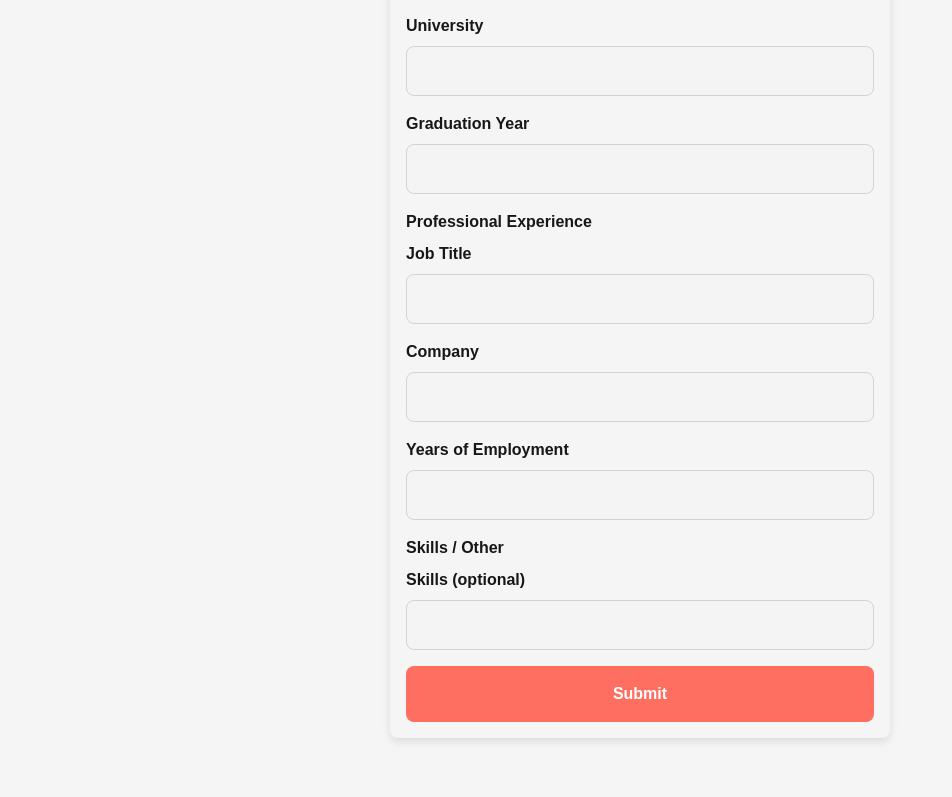
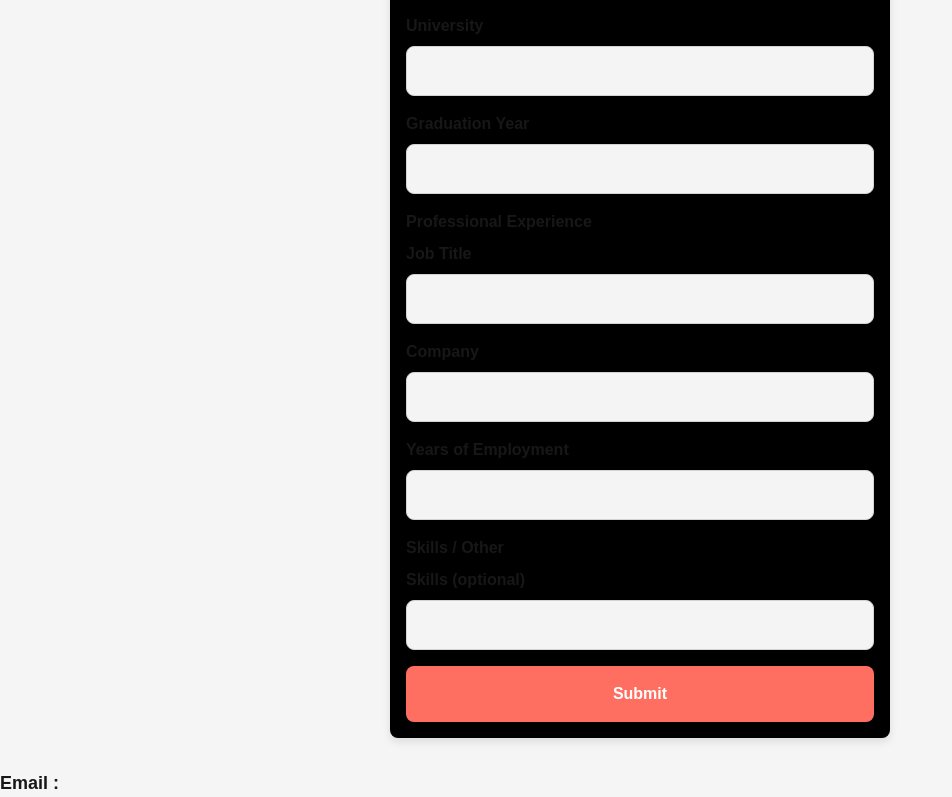
Before and after one commit to kichuu/cv-app, a Next.js app: page / in a window 1280 px wide. Shown: the part 514-1311 px from the top of the page, without its empty margins (0-952 px from the left). Before the commit the page ends 1284 px from the top, so only its background shows below. Built offline with nearby package versions, Linux system fonts and the light colour scheme.

Commit message:
successfully passed data from forms to resumepreview

```diff
--- a/src/components/Body.jsx
+++ b/src/components/Body.jsx
@@ -2,7 +2,7 @@ import React from 'react'
 
 export default function Body({children}) {
   return (
-    <div className='grid grid-cols-7 gap-2'>
+    <div className='grid grid-cols-7 '>
         {children}
     </div>
   )
--- a/src/components/Form.jsx
+++ b/src/components/Form.jsx
@@ -1,18 +1,5 @@
 import React, { useState } from "react";
-export default function Form() {
-
-    const [formData, setFormData] = useState({
-        name: "",
-        email: "",
-        phone: "",
-        degree: "",
-        university: "",
-        gradYear: "",
-        jobTitle: "",
-        company: "",
-        employmentDates: "",
-        skills: "",
-    });
+export default function Form({formData , setFormData}) {
 
     const handleChange= (e) => {
         const {id , value} = e.target
@@ -25,6 +12,8 @@ export default function Form() {
     const handleSubmit= (e)=>{
         e.preventDefault()
         console.log(formData)
+        let data = formData
+
     }
 
 
@@ -136,6 +125,9 @@ export default function Form() {
             </button>
             </div>
           </form>
+
       </div>
+
+
     )
   }
--- a/src/components/ResumePreview.jsx
+++ b/src/components/ResumePreview.jsx
@@ -1,9 +1,15 @@
 import React from 'react'
 
-export default function ResumePreview() {
+export default function ResumePreview({formData}) {
+
   return (
-    <div className=' col-span-4 grid grid-cols-8 m-5 my-10 border-blue-500 border border-4' >
-      <div className='bg-yellow-200 col-span-3'></div>
+    <div className=' col-span-4 grid grid-cols-8 m-5 my-10 border-sky-500 border border-4 rounded-md' >
+      <div className='bg-sky-600 col-span-3 py-10'>
+        <div className='flex justify-center'>
+        <div className='bg-red-500  w-32 h-32 border-4 border-sky-500  rounded-full '></div>
+        </div>
+        <h2>Email :{formData.email}</h2>
+      </div>
       <div className='bg-white col-span-5'></div>
     </div>
   )
--- a/src/pages/index.js
+++ b/src/pages/index.js
@@ -1,18 +1,31 @@
-import Body from "@/components/Body"
-import Form from "@/components/Form"
-import Header from "@/components/Header"
-import ResumePreview from "@/components/ResumePreview"
-
+import Body from "@/components/Body";
+import Form from "@/components/Form";
+import Header from "@/components/Header";
+import ResumePreview from "@/components/ResumePreview";
+import { useState } from "react";
 
 
 export default function Home() {
+  const [formData, setFormData] = useState({
+    name: "",
+    email: "",
+    phone: "",
+    degree: "",
+    university: "",
+    gradYear: "",
+    jobTitle: "",
+    company: "",
+    employmentDates: "",
+    skills: "",
+  });
+
   return (
     <>
-    <Header/>
-    <Body>
-    <Form/>
-    <ResumePreview/>
-    </Body>
+      <Header />
+      <Body>
+        <Form formData={formData} setFormData={setFormData} />
+        <ResumePreview formData={formData} />
+      </Body>
     </>
-  )
+  );
 }
--- a/src/styles/globals.css
+++ b/src/styles/globals.css
@@ -27,12 +27,13 @@ body {
 }
 
 form {
+  color: #171717;
   font-family: sans-serif;
   font-weight: bold;
   max-width: 500px;
   margin: 2rem auto;
   padding: 1rem;
-  background-color: var(--background);
+  background-color: black;
   border-radius: 8px;
   box-shadow: 0 4px 8px rgba(0, 0, 0, 0.1);
 }
@@ -45,7 +46,7 @@ textarea {
   border-radius: 8px;
   border: 1px solid #D3D3D3;
   background-color: var(--light-grey);
-  color: var(--foreground);
+  color: var[--foreground];
   font-size: 1rem;
 }
 
@@ -104,3 +105,10 @@ textarea::placeholder {
     padding: 0.75rem;
   }
 }
+
+h2{
+  color:  #171717;
+  font-size: large;
+  font-weight: bolder;
+  font-family: sans-serif;
+}
```
Also changed, not shown: package.json (+5 -4 lines), 1 other file (tests, documents, lock files or other folders).
